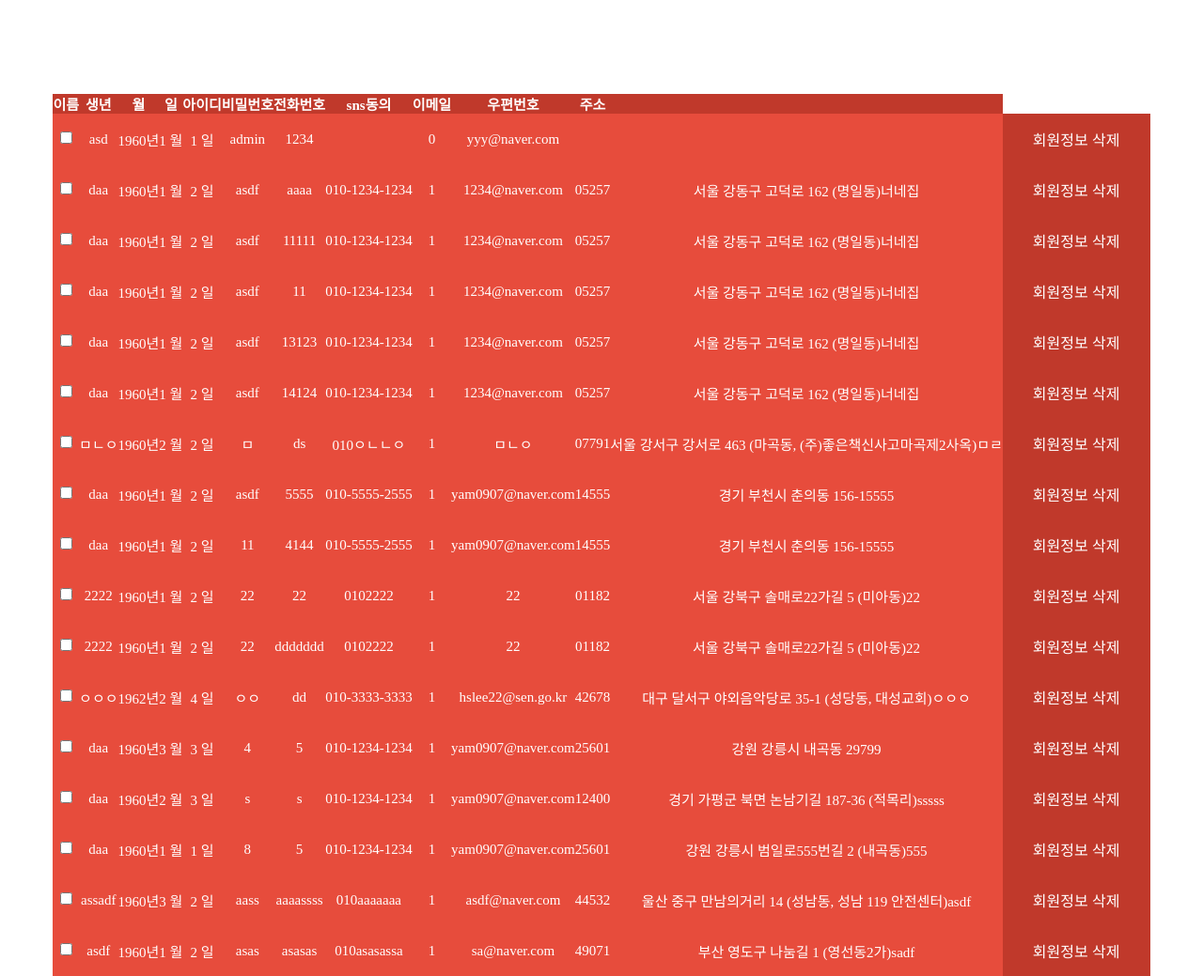
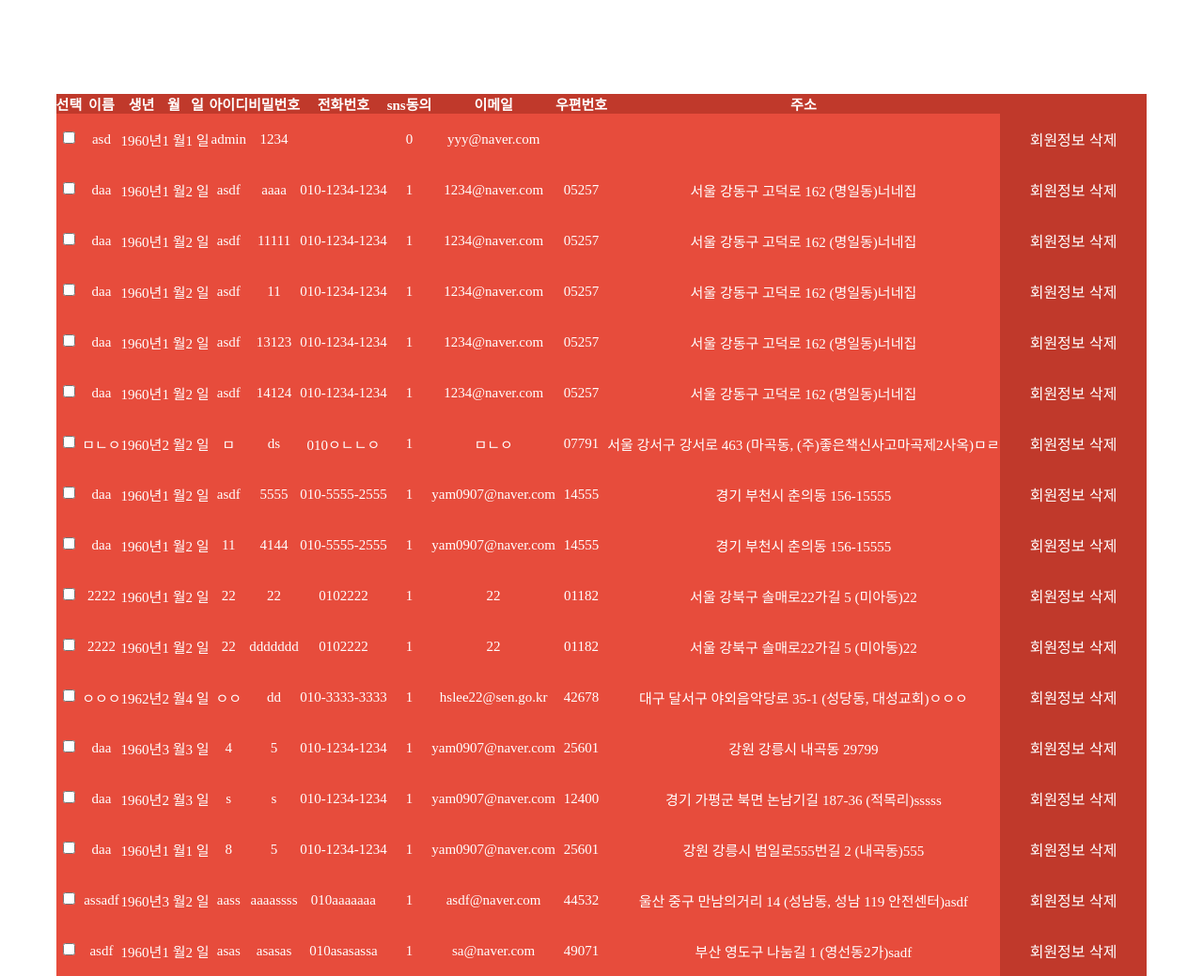
Before and after one commit to 990907yang/htdocs, a PHP site: page /list.php in a window 1280 px wide. Shown: the whole page at 94% size. Run offline with PHP 8.4, Linux system fonts and the light colour scheme; data comes from the database, SQL or seed files in the repository.

Commit message:
체크박스 추가하자

```diff
--- a/ccc/list.php
+++ b/ccc/list.php
@@ -22,6 +22,7 @@
 </head>
 <body>
   <table>
+  <th>선택</th>
   <th>이름</th>
   <th>생년</th>
   <th>월</th>
@@ -34,6 +35,7 @@
   <th>우편번호</th>
   <th>주소</th>
   <th></th>
+
   <?php
    foreach($result as $row){
        ?>
```
